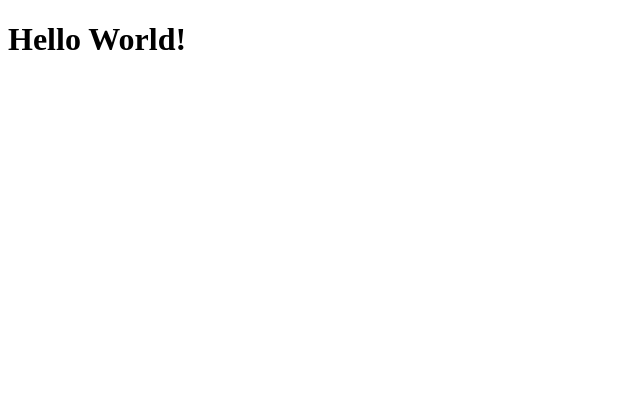
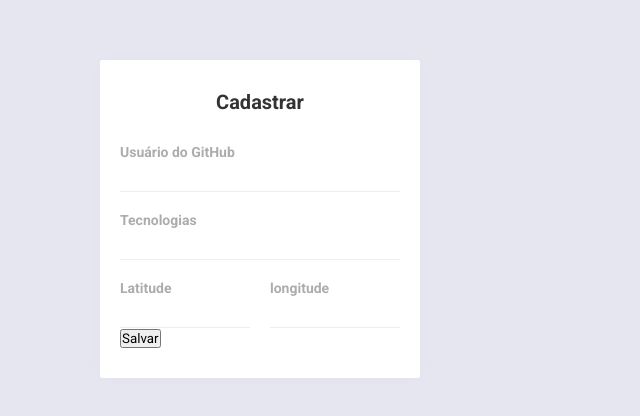
Before and after one commit to PauloBarcelosDev/OmniStack-FrontEnd, a React (Create React App) app: page / in a window 1280 px wide. Shown: the top 416 px of the page, without its empty margins (0-640 px from the left). Built offline with nearby package versions, Linux system fonts and the light colour scheme.

Commit message:
estilização global e sidebar

```diff
--- /dev/null
+++ b/src/App.css
@@ -0,0 +1,9 @@
+#app{
+  max-width:  1200px;
+  margin: 0 auto;
+  padding: 60px;
+
+  display: flex;
+  flex-direction: row;
+  align-items: flex-start;
+}
--- a/src/App.js
+++ b/src/App.js
@@ -1,8 +1,37 @@
 import React from 'react';
-
+import './global.css';
+import './App.css';
+import './Sidebar.css';
 function App() {
   return (
-   <h1> Hello World!</h1>
+   <div id="app">
+        <aside>
+              <strong>Cadastrar</strong>
+              <form>
+                <div class ="input-block">
+                      <label htmlFor="github_username">Usuário do GitHub</label>
+                      <input name="github_username" id="github_username" required />
+                </div>
+                <div class ="input-block">
+                      <label htmlFor="techs">Tecnologias</label>
+                      <input name="techs" id="techs" required />
+                </div>
+                <div className="input-group">
+                      <div class ="input-block">
+                            <label htmlFor="latitude">Latitude</label>
+                            <input name="latitude" id="latitude" required />
+                      </div>
+                      <div class ="input-block">
+                            <label htmlFor="longitude">longitude</label>
+                            <input name="longitude" id="longitude" required />
+                      </div>
+
+                </div>
+                <button type="submit">Salvar</button>
+              </form>
+        </aside>
+        <main></main>
+   </div>
   );
 }
 
--- /dev/null
+++ b/src/Sidebar.css
@@ -0,0 +1,61 @@
+aside{
+  width: 320px;
+  background: #FFF;
+  box-shadow:  0 0 14px 0 rgba(0,0,0,0.02);
+  border-radius: 2px;
+  padding: 30px 20px;
+}
+
+aside strong{
+  font-size: 20px;
+  text-align: center;
+  display: block;
+  color: #333;
+}
+aside form{
+  margin-top: 30px;
+}
+aside form .input-block + .input-block {
+  margin-top: 20px;
+}
+aside form .input-group {
+  margin-top: 20px;
+  display: grid;
+  gap: 20px;
+  grid-template-columns: 1fr 1fr;
+}
+
+aside form .input-group .input-block {
+  margin-top: 0;
+}
+aside form .input-block label {
+  color: #ACACAC;
+  font-size: 14px;
+  font-weight: bold;
+  display: block;
+}
+aside form .input-block input {
+  width: 100%;
+  height: 32px;
+  font-size: 14px;
+  color: #666;
+  border: 0;
+  border-bottom: 1px solid #eee;
+}
+aside form button [ type=submit]  {
+  width: 100%;
+  border: 0;
+  margin-top: 30px;
+  background: #7d40e7;
+  border-radius: 2px;
+  padding: 15px 20px;
+  font-size: 16px;
+  font-weight: bold;
+  color: #fff;
+  cursor: pointer;
+  transition: background 0.5s;
+}
+
+aside form button [type=submit] :hover{
+  background: #6931ca
+}
--- a/src/global.css
+++ b/src/global.css
@@ -0,0 +1,18 @@
+@import url('https://fonts.googleapis.com/css?family=Roboto:400,700&display=swap');
+*{
+  margin: 0;
+  padding: 0;
+  outline: 0;
+  box-sizing: border-box;
+}
+html,body, #root {
+  height: 100%;
+}
+body{
+  background: #e5e6f0;
+  -webkit-font-smoothing: antialiased;
+}
+
+body, input, button {
+  font-family: 'Roboto', sans-serif;
+}
```
Also changed, not shown: src/Main.css (added).
